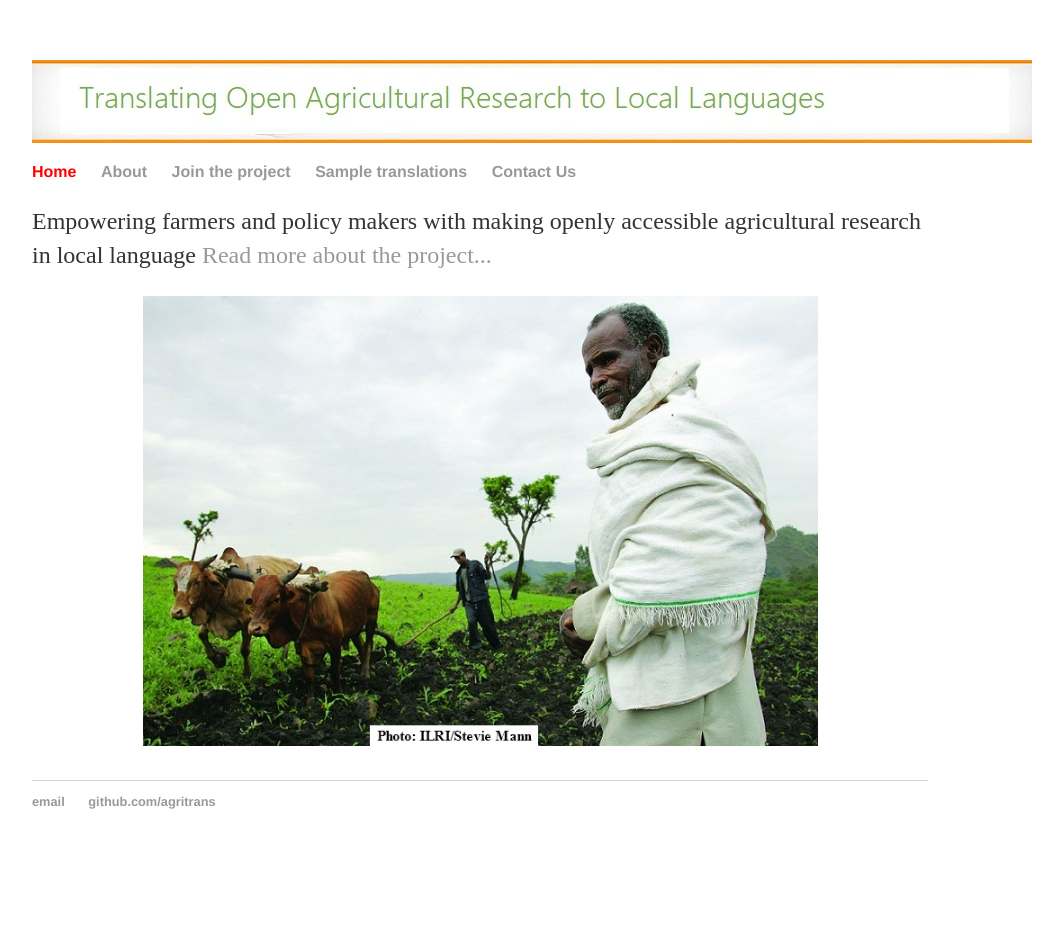
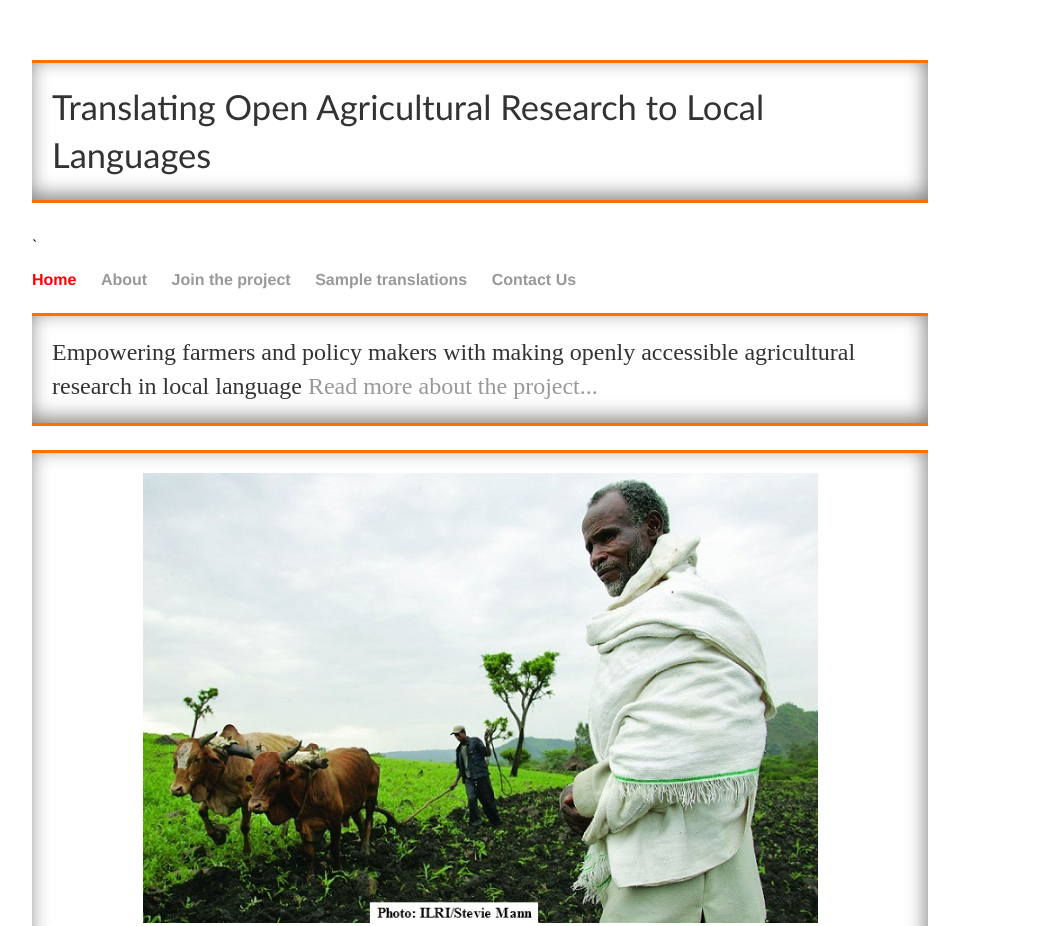
Before and after one commit to agritrans/agritrans.github.io, a plain HTML site: page index.html in a window 1280 px wide. Shown: the top 926 px of the page, without its empty margins (160-1223 px from the left). Before the commit the page ends 869 px from the top, so only its background shows below. Drawn offline with Linux system fonts and the light colour scheme.

Commit message:
Update index.html

```diff
--- a/index.html
+++ b/index.html
@@ -6,7 +6,29 @@
 		<link rel="stylesheet" type="text/css" href="/css/main.css">
 	</head>
 	<body>
-		<img src="agritrans.github.io/ban.jpg"> </img>
+		<div class = "header">
+	<p> Translating Open Agricultural Research to Local Languages </p>
+</div>
+
+</center>
+
+`
+<style>
+ .header {
+margin:0px;
+color: green;
+width: 100%;
+font-family: Candara;
+text-align: left;
+font-size: 23px;
+}
+p{
+padding: 20px;
+box-shadow: inset -2px -5px 20px grey;
+border-top:3px solid #fa6f08;
+border-bottom:3px solid #fa6f08;
+}`
+</style>
 		<nav>
     		<ul id="nav">
         		<li><a id="current" href="/">Home</a></li>
```
